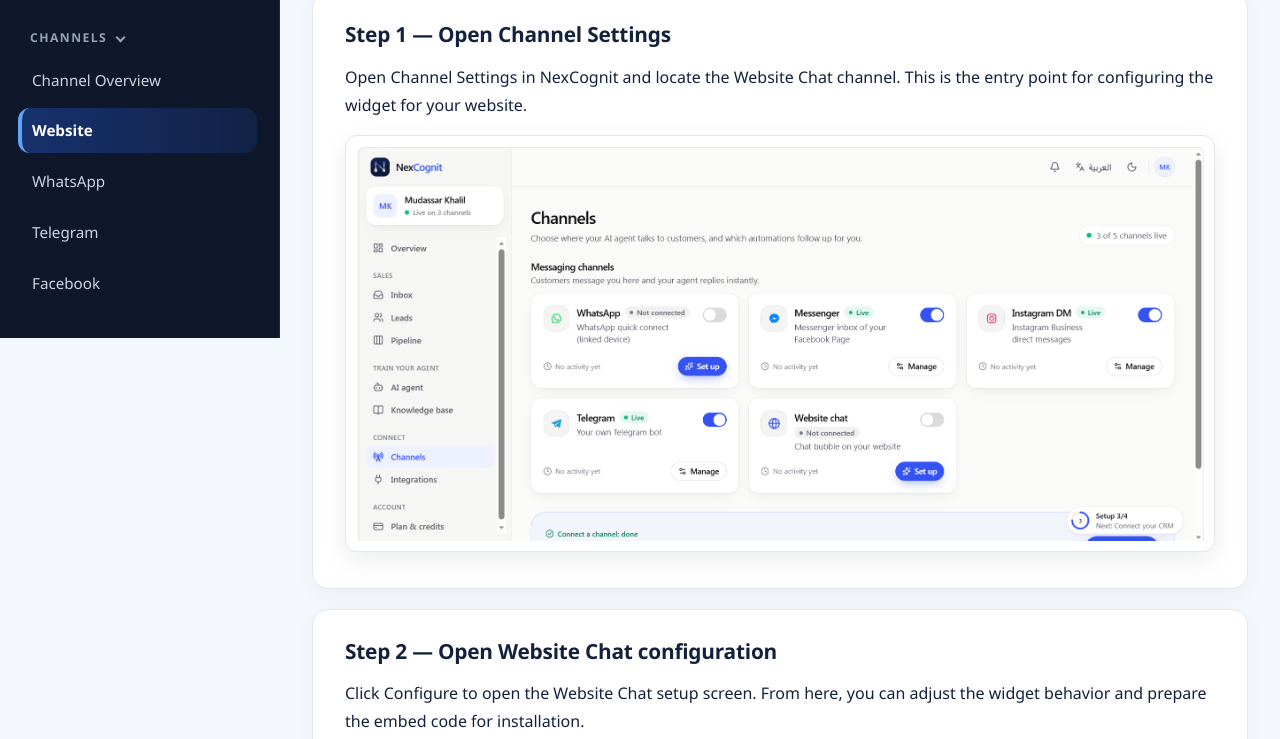
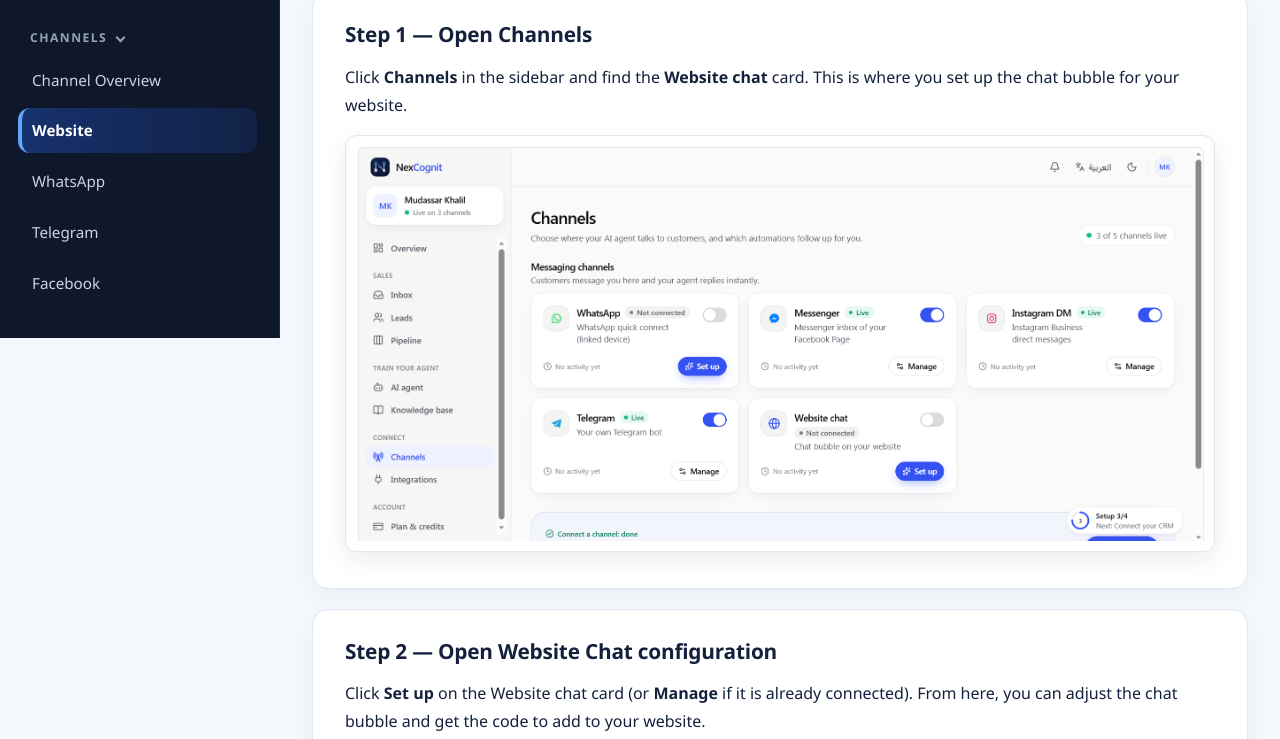
Before and after one commit to mudassar010101/Documentation, a plain HTML site: page pages/channels/website-chat.html in a window 1280 px wide. Shown: the part 462-1201 px from the top of the page. Drawn offline with Linux system fonts and the light colour scheme.

Commit message:
Update Website chat wording to new UI

```diff
--- a/pages/channels/website-chat.html
+++ b/pages/channels/website-chat.html
@@ -64,9 +64,9 @@
       </section>
 
       <section class="content-section" id="introduction">
-        <h2>Step 1 — Open Channel Settings</h2>
-        <p>Open Channel Settings in NexCognit and locate the Website Chat channel. This is the entry point for
-          configuring the widget for your website.</p>
+                <h2>Step 1 — Open Channels</h2>
+        <p>Click <strong>Channels</strong> in the sidebar and find the <strong>Website chat</strong> card. This is
+          where you set up the chat bubble for your website.</p>
         <img src="../../screenshots/channels/website-chat/01_channel_settings.PNG"
           alt="Opening Channel Settings in NexCognit"
           style="max-width: 100%; border: 1px solid #dfe7f3; border-radius: 12px; margin-top: 12px;" />
@@ -74,8 +74,8 @@
 
       <section class="content-section" id="configure-widget">
         <h2>Step 2 — Open Website Chat configuration</h2>
-        <p>Click Configure to open the Website Chat setup screen. From here, you can adjust the widget behavior and
-          prepare the embed code for installation.</p>
+                <p>Click <strong>Set up</strong> on the Website chat card (or <strong>Manage</strong> if it is already
+          connected). From here, you can adjust the chat bubble and get the code to add to your website.</p>
         <img src="../../screenshots/channels/website-chat/02_open_configure.PNG"
           alt="Opening Website Chat configuration"
           style="max-width: 100%; border: 1px solid #dfe7f3; border-radius: 12px; margin-top: 12px;" />
@@ -139,8 +139,8 @@
 <section class="content-section">
   <h2>How Website Chat works after setup</h2>
   <p>Once the widget is installed, visitors can start a conversation directly from your website. NexCognit uses the
-    configured settings and knowledge to respond in a helpful, branded way, and each conversation can be reviewed in the
-    platform.</p>
+    configured settings and knowledge to respond in a helpful, branded way, and each conversation can be read in your <strong>Inbox</strong>.
+    </p>
 </section>
 
 <section class="content-section">
```
